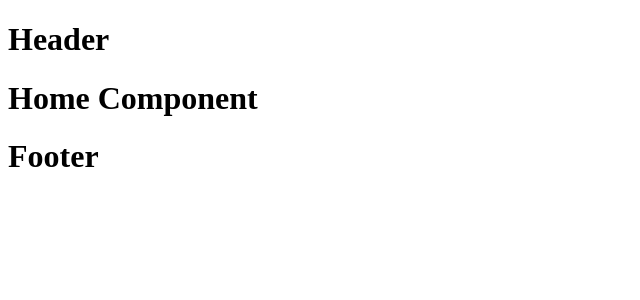
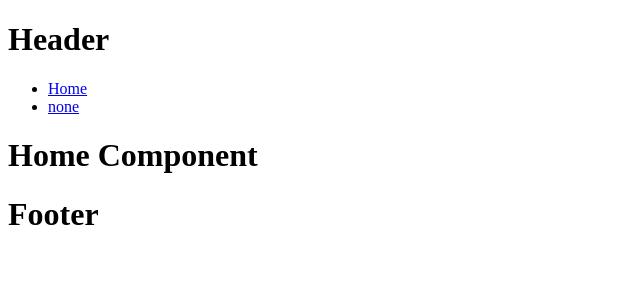
Before and after one commit to 2miri/TypeScript_React, a React (Vite) app: page / in a window 1280 px wide. Shown: the top 300 px of the page, without its empty margins (0-640 px from the left). Built offline with nearby package versions, Linux system fonts and the light colour scheme.

Commit message:
[React Router v7] React Router v7 NavLink, Link

```diff
--- a/src/routes/index.tsx
+++ b/src/routes/index.tsx
@@ -20,6 +20,9 @@ const router = createBrowserRouter([
       {
         path: "/:locale?/about",
         element: <About />,
+        loader: async () => {
+          await new Promise((resolve) => setTimeout(resolve, 2000));
+        },
       },
       { path: "/post/*", Component: Post },
       { path: "/post/:id/detail/:detail", Component: PostDetail },
--- a/src/routes/pages/layouts/Default.tsx
+++ b/src/routes/pages/layouts/Default.tsx
@@ -1,10 +1,36 @@
-import { Outlet } from "react-router";
+import { Link, NavLink, Outlet } from "react-router";
 
 export default function Default() {
   return (
     <>
       <header>
         <h1>Header</h1>
+        <ul>
+          <li>
+            <NavLink to="/">Home</NavLink>
+          </li>
+          <li>
+            <NavLink
+              to="/about"
+              className={({ isActive, isPending, isTransitioning }) =>
+                [
+                  isActive ? "isActive" : "",
+                  isPending ? "isPending" : "",
+                  isTransitioning ? "isTransition" : "",
+                ].join(" ")
+              }
+              viewTransition
+            >
+              {({ isActive, isPending, isTransitioning }) =>
+                [
+                  isActive ? "isActive" : "none",
+                  isPending ? "isPending" : "",
+                  isTransitioning ? "isTransition" : "",
+                ].join(" ")
+              }
+            </NavLink>
+          </li>
+        </ul>
       </header>
       <Outlet />
       <footer>
```
